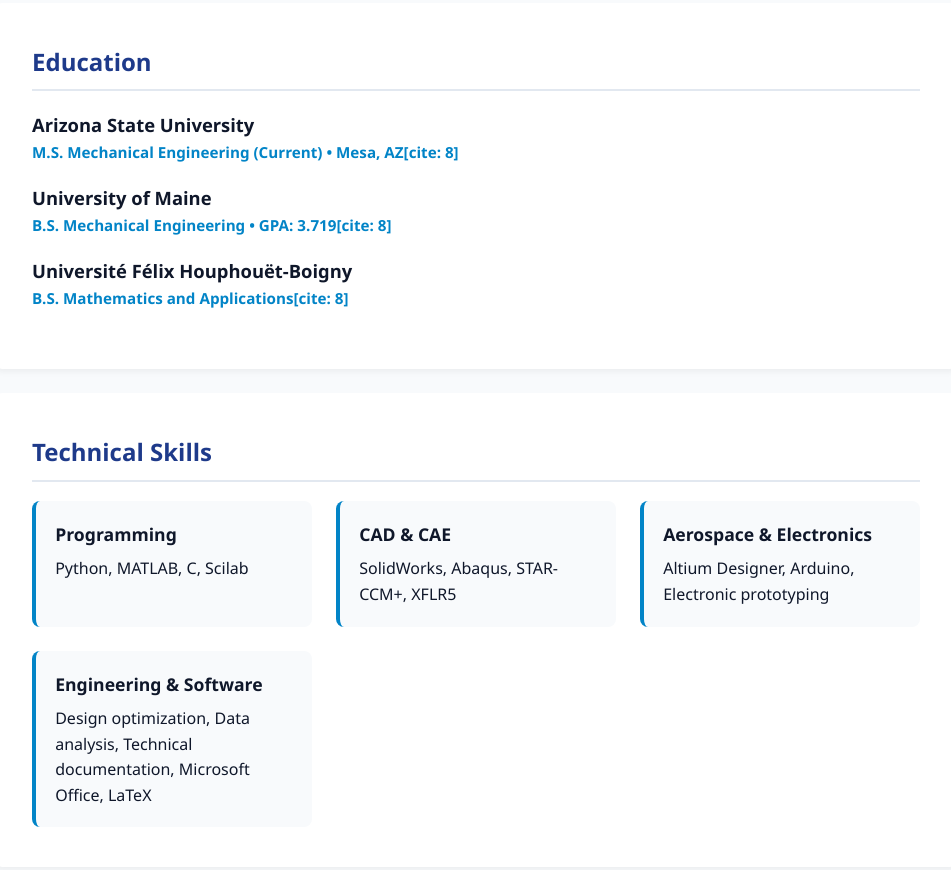
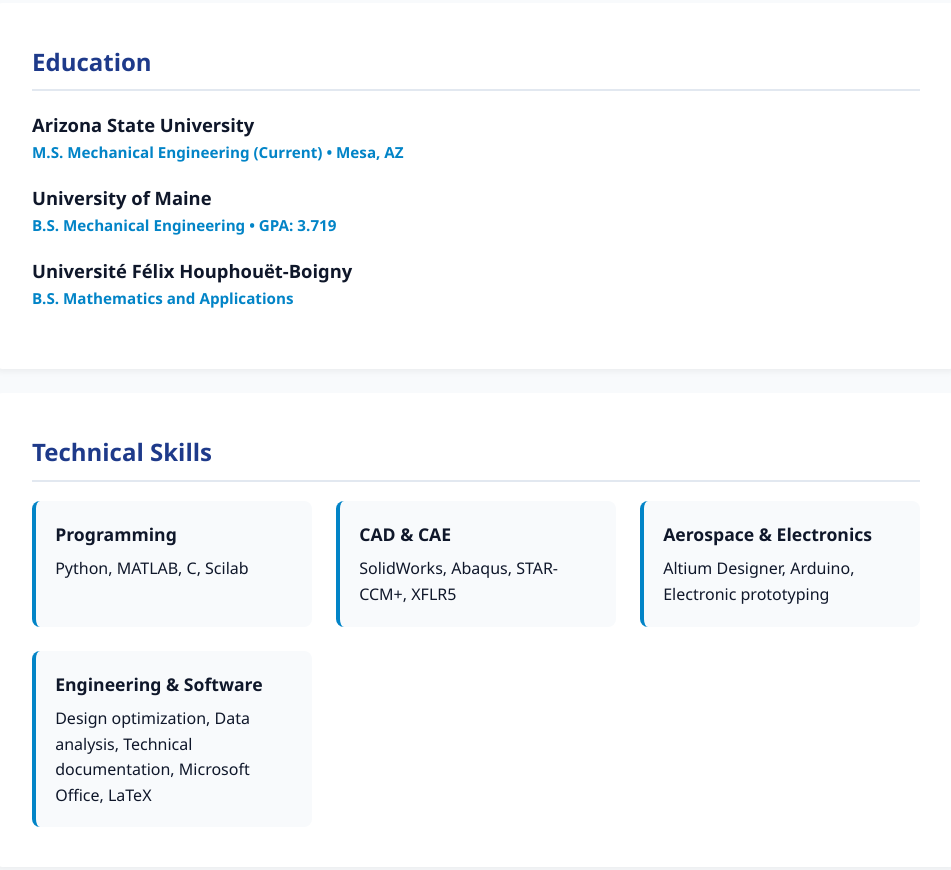
Before and after one commit to Ngoran81/ngoranabelkouassi2.github.io, a plain HTML site: page index.html in a window 1280 px wide. Shown: the part 763-1633 px from the top of the page, without its empty margins (164-1115 px from the left). Drawn offline with Linux system fonts and the light colour scheme.

Commit message:
Remove citation tags from education subtitles

```diff
--- a/index.html
+++ b/index.html
@@ -204,15 +204,15 @@
             <h2>Education</h2>
             <div class="education-item">
                 <h3>Arizona State University</h3>
-                <div class="subtitle">M.S. Mechanical Engineering (Current) &bull; Mesa, AZ[cite: 8]</div>
+                <div class="subtitle">M.S. Mechanical Engineering (Current) &bull; Mesa, AZ</div>
             </div>
             <div class="education-item" style="margin-top: 1rem;">
                 <h3>University of Maine</h3>
-                <div class="subtitle">B.S. Mechanical Engineering &bull; GPA: 3.719[cite: 8]</div>
+                <div class="subtitle">B.S. Mechanical Engineering &bull; GPA: 3.719</div>
             </div>
             <div class="education-item" style="margin-top: 1rem;">
                 <h3>Université Félix Houphouët-Boigny</h3>
-                <div class="subtitle">B.S. Mathematics and Applications[cite: 8]</div>
+                <div class="subtitle">B.S. Mathematics and Applications</div>
             </div>
         </section>
 
```
